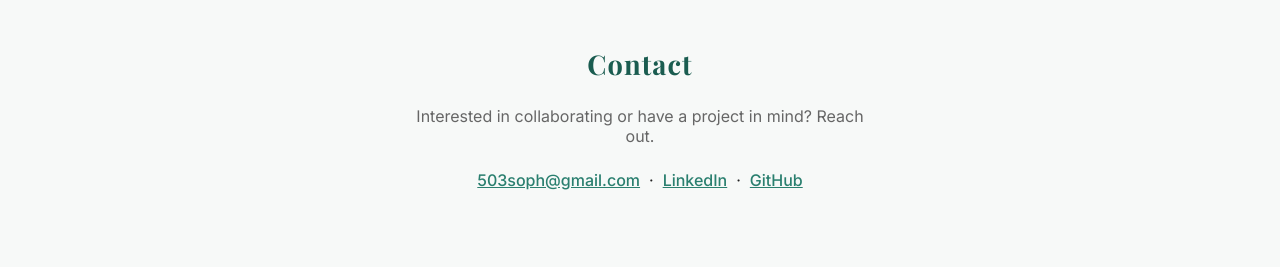
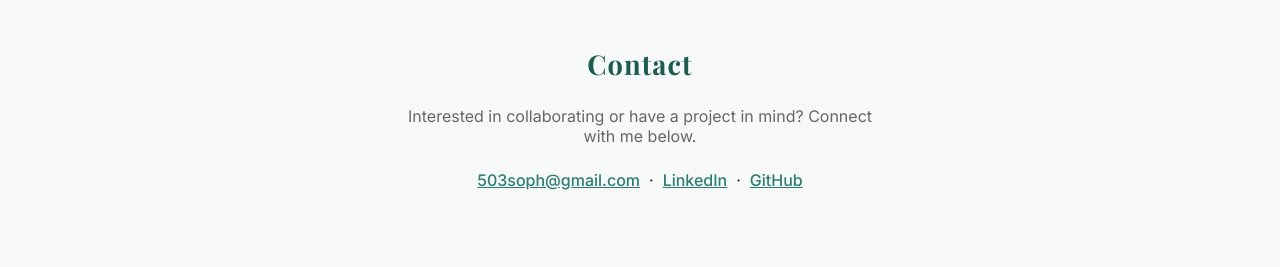
Before and after one commit to sgruger/sgruger.github.io, a Jekyll site: the page built from index.md, in a window 1280 px wide. Shown: the part 1318-1585 px from the top of the page. Built offline with Jekyll 4.4.1, drawn with Linux system fonts in a browser that asks for light colours.

Commit message:
Update contact section text for clarity

```diff
--- a/index.md
+++ b/index.md
@@ -89,7 +89,7 @@ title: Sophia Ruger
 <section id="contact">
   <h2 class="section-title">Contact</h2>
   <p style="text-align:center; color:#666; max-width:480px; margin:0 auto 1.5rem;">
-    Interested in collaborating or have a project in mind? Reach out.
+    Interested in collaborating or have a project in mind? Connect with me below.
   </p>
   <p style="text-align:center;">
     <a href="mailto:503soph@gmail.com" style="color:#2a7f6f; font-weight:500;">503soph@gmail.com</a>
```
